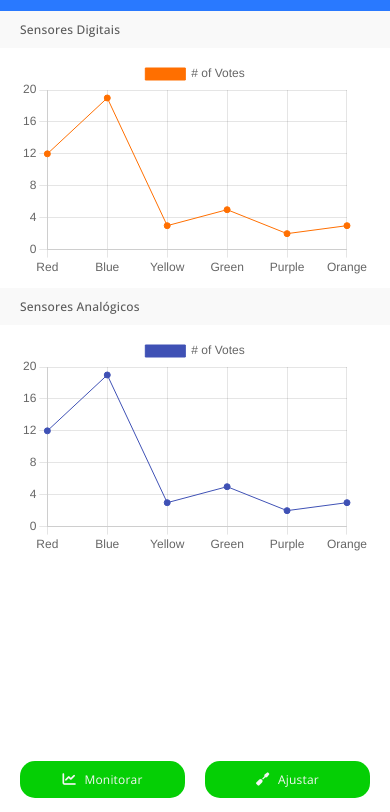
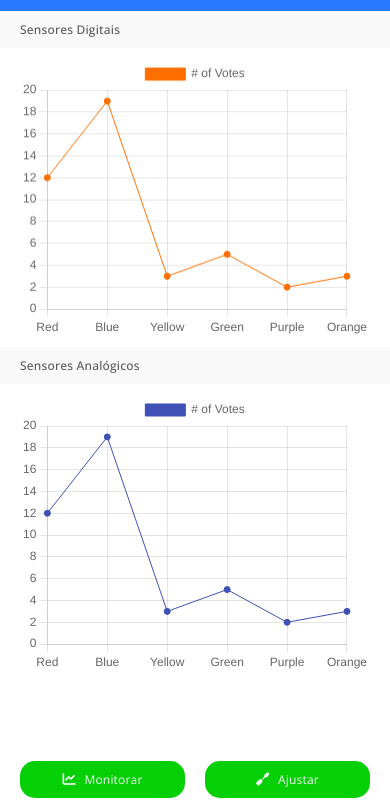
Before and after one commit to Sergivaldo/IOT-Remote, a plain HTML site: page index.html in a window 390 px wide. Shown: the part 32-844 px from the top of the page. Drawn offline with nearby package versions, Linux system fonts and the light colour scheme.

Commit message:
modificação - altura do canva

```diff
--- a/style.css
+++ b/style.css
@@ -65,9 +65,12 @@ header{
     padding: 1rem 2rem;
     margin: 0 auto;
     max-width: 1100px;
-    height: 220px;
+    height: 33vh;
 }
 
+canvas{
+    width: 100%;
+}
 footer{
     width: 100vw;
     position: fixed;
@@ -108,20 +111,3 @@ footer > nav > button > span{
     font-weight: 400;
     letter-spacing: 0.2px;
 }
-
-
-
-@media (max-width:450px){
-    .chart-container{
-        height: 220px;
-    }
-
-}
-
-@media (max-width:320px){
-
-    .chart-container{
-        height: 175px;
-    }
-
-}
```
